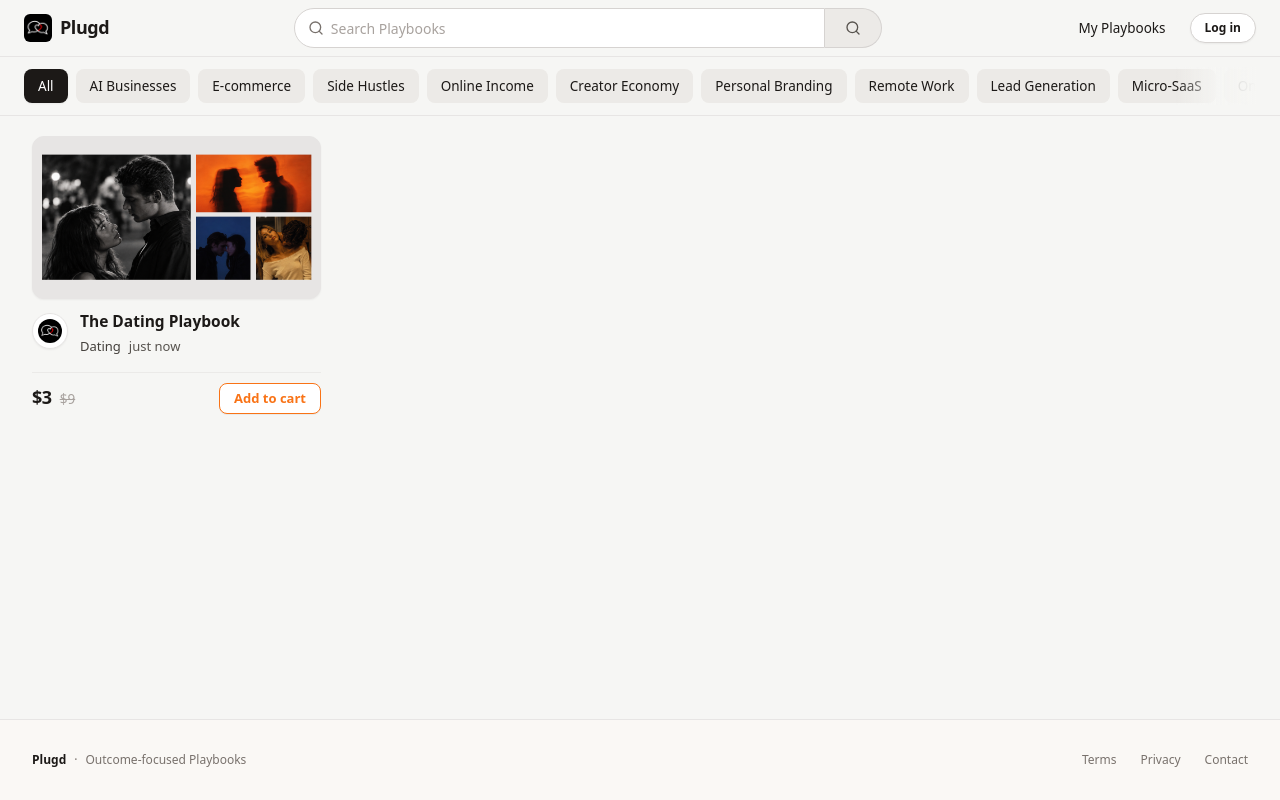
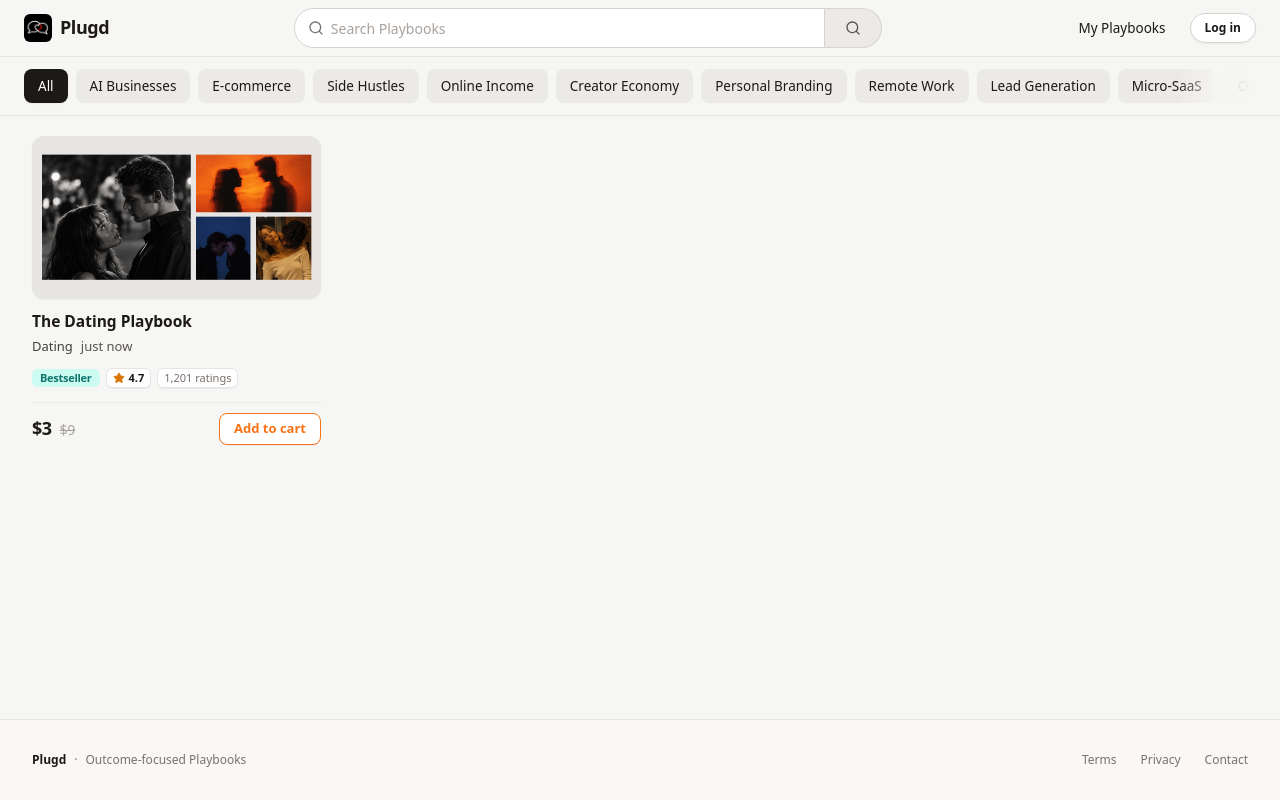
Before and after one commit to Ravishankar802/The-Plugd, a Next.js app: page / in a window 1280 px wide. Built offline with nearby package versions, Linux system fonts and the light colour scheme; no server answers.

Commit message:
feat: add bestseller and ratings row, remove playbook icon, and align title with thumbnail

```diff
--- a/src/components/PlaybookFeedCard.tsx
+++ b/src/components/PlaybookFeedCard.tsx
@@ -1,14 +1,16 @@
 import Link from "next/link";
 import Image from "next/image";
+import { Star } from "lucide-react";
 import type { PlaybookSummary } from "@/lib/categories";
 
 /**
  * Reusable Playbook Card Component (Matches Reference Product Card Layout)
  * Structure:
  * 1. Thumbnail without price overlay
- * 2. Icon on the left, Title on the right (horizontally aligned, wraps multiline cleanly)
+ * 2. Title aligned to the thumbnail's left edge, without a separate Playbook icon
  * 3. Category & publication date beneath title (no separator dot: "Dating     3 days ago")
- * 4. Dedicated price & Add to cart row: Prominent $3 current price, struck-through $9 comparison price, and Add to cart button to the right
+ * 4. Optional Bestseller/rating metadata row (Bestseller badge, 4.7 star rating, 1,201 ratings)
+ * 5. Price & Add to cart row: Prominent $3 current price, struck-through $9 comparison price, and Add to cart button to the right
  */
 interface PlaybookFeedCardProps {
   playbook: PlaybookSummary;
@@ -76,21 +78,8 @@ export default function PlaybookFeedCard({ playbook }: PlaybookFeedCardProps) {
           )}
         </div>
 
-        {/* Title and Icon Row */}
-        <div className="mt-3 flex items-start gap-3">
-          {/* Playbook Icon on the Left */}
-          <div className="flex h-9 w-9 shrink-0 items-center justify-center rounded-full bg-white border border-[#e7e5e4] shadow-xs overflow-hidden mt-0.5">
-            <Image
-              src="/icon.png"
-              alt="Plugd"
-              width={24}
-              height={24}
-              className="rounded-full"
-            />
-          </div>
-
-          {/* Title and Metadata on the Right (Horizontally Aligned Column) */}
-          <div className="flex-1 min-w-0">
+        {/* Title and Metadata (Left-aligned with thumbnail, no circular icon) */}
+        <div className="mt-3">
           <h3 className="text-[15px] sm:text-[15.5px] font-semibold text-[#1c1917] leading-snug line-clamp-2 group-hover:text-[#f97316] transition-colors">
             {playbook.title}
           </h3>
@@ -100,7 +89,33 @@ export default function PlaybookFeedCard({ playbook }: PlaybookFeedCardProps) {
             <span className="font-medium text-[#44403c]">{playbook.categoryName}</span>
             <span>{relativeTime}</span>
           </div>
+
+          {/* Optional Bestseller & Ratings Row */}
+          {(playbook.badge || playbook.rating) && (
+            <div className="mt-2.5 flex items-center gap-1.5 flex-wrap text-xs">
+              {playbook.badge && (
+                <span className="inline-flex items-center rounded-md bg-[#ccfbf1] px-2 py-0.5 text-[11px] font-bold text-[#0f766e] tracking-tight">
+                  {playbook.badge}
+                </span>
+              )}
+              {playbook.rating && (
+                <div className="inline-flex items-center gap-1 rounded-md border border-[#e7e5e4] bg-white px-1.5 py-0.5 text-[11px] font-semibold text-[#1c1917] shadow-2xs">
+                  <Star className="h-3 w-3 fill-[#d97706] text-[#d97706]" />
+                  <span className="font-bold">{playbook.rating}</span>
                 </div>
+              )}
+              {playbook.ratingCount && (
+                <div className="inline-flex items-center rounded-md border border-[#e7e5e4] bg-white px-1.5 py-0.5 text-[11px] text-[#78716c] shadow-2xs">
+                  <span>
+                    {typeof playbook.ratingCount === "number"
+                      ? playbook.ratingCount.toLocaleString()
+                      : playbook.ratingCount}{" "}
+                    ratings
+                  </span>
+                </div>
+              )}
+            </div>
+          )}
         </div>
       </Link>
 
--- a/src/lib/categories.ts
+++ b/src/lib/categories.ts
@@ -26,6 +26,8 @@ export interface PlaybookSummary {
   accentColor?: string;
   thumbnail?: string;
   publishedAt?: string;
+  rating?: number;
+  ratingCount?: number | string;
 }
 
 export const CATEGORIES: Category[] = [
@@ -175,7 +177,9 @@ export const DATING_PLAYBOOK_SUMMARY: PlaybookSummary = {
   lessonsCount: 69,
   hoursOfMaterial: "8.5 hours",
   href: "/men",
-  badge: "Available Now",
+  badge: "Bestseller",
+  rating: 4.7,
+  ratingCount: "1,201",
   accentColor: "#f97316",
   thumbnail: "/dating-couple-collage.png",
   publishedAt: "2026-10-18T10:00:00Z",
```
Lines whose indentation alone changed are shown as unchanged.
